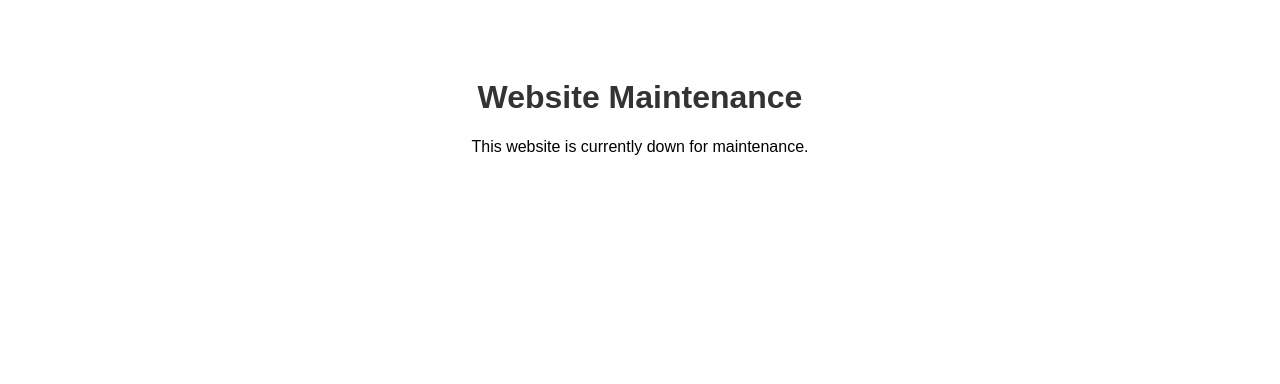
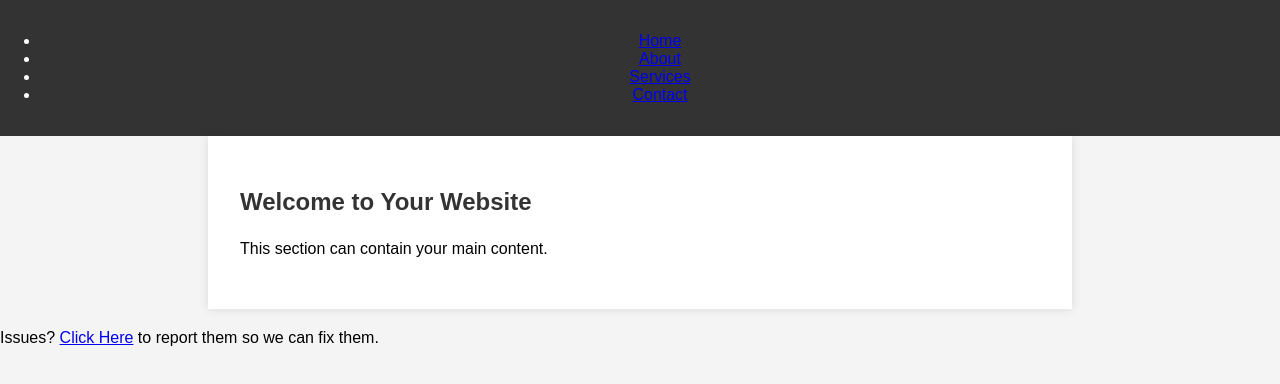
Before and after one commit to TechGenius1234/TechGenius1234.github.io, a plain HTML site: page index.html in a window 1280 px wide. Drawn offline with Linux system fonts and the light colour scheme.

Commit message:
Update index.html

```diff
--- a/index.html
+++ b/index.html
@@ -3,20 +3,31 @@
 <head>
     <meta charset="UTF-8">
     <meta name="viewport" content="width=device-width, initial-scale=1.0">
-    <title>Website Maintenance</title>
-    <style>
-        body {
-            font-family: Arial, sans-serif;
-            text-align: center;
-            padding: 50px;
-        }
-        h1 {
-            color: #333;
-        }
-    </style>
+    <title>Your Website Title</title>
+    <link rel="stylesheet" href="styles.css">
 </head>
 <body>
-    <h1>Website Maintenance</h1>
-    <p>This website is currently down for maintenance.</p>
+    <header>
+        <!-- Header content similar to Sve.sd23.bc.ca -->
+        <nav>
+            <ul>
+                <li><a href="#">Home</a></li>
+                <li><a href="#">About</a></li>
+                <li><a href="#">Services</a></li>
+                <li><a href="#">Contact</a></li>
+            </ul>
+        </nav>
+    </header>
+
+    <main>
+        <section>
+            <h1>Welcome to Your Website</h1>
+            <p>This section can contain your main content.</p>
+        </section>
+    </main>
+
+    <footer>
+        <p>Issues? <a href="https://github.com/TechGenius1234/TechGenius1234.github.io/issues">Click Here</a> to report them so we can fix them.</p>
+    </footer>
 </body>
 </html>
```
